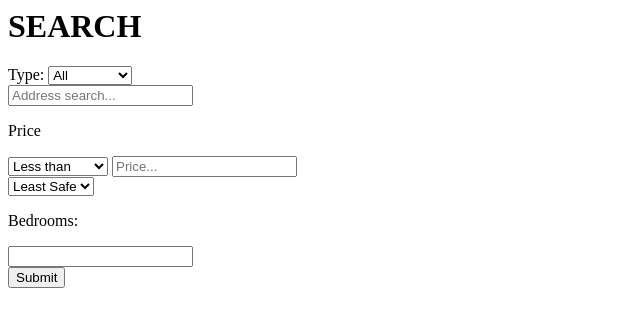
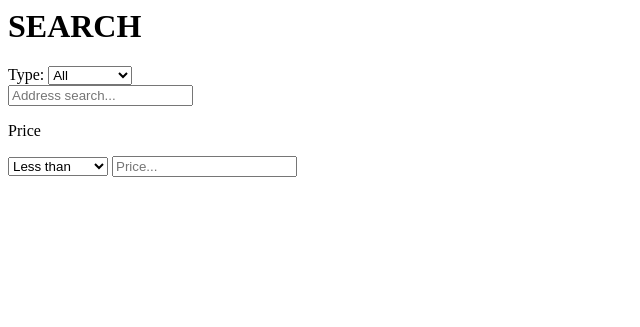
Before and after one commit to ChaseGindlesperger/HomeSearch, a Django app: page /homes/ in a window 1280 px wide. Shown: the top 327 px of the page, without its empty margins (0-640 px from the left). Run offline with Django 3.2, Linux system fonts and the light colour scheme.

Commit message:
Remove safety and Bedrooms from /homes/index.html

```diff
--- a/homes/templates/homes/index.html
+++ b/homes/templates/homes/index.html
@@ -49,13 +49,4 @@
         <option value='Greater than'>Greater than</option>
     </select>
     <input id='price' type='text' name='price' placeholder='Price...'><br />
-    <select id='safety' name='safety'>
-        <option value='Least Safe'>Least Safe</option>
-        <option value='Less Safe'>Less Safe</option>
-        <option value='More Safe'>More Safe</option>
-        <option value='Most Safe'>Most Safe</option>
-    </select><br />
-    <p>Bedrooms:</p>
-    <input id='bedrooms' type='text' name='bedrooms'><br />
-    <button id='submit' type='submit'>Submit</button>
 </form>
```
